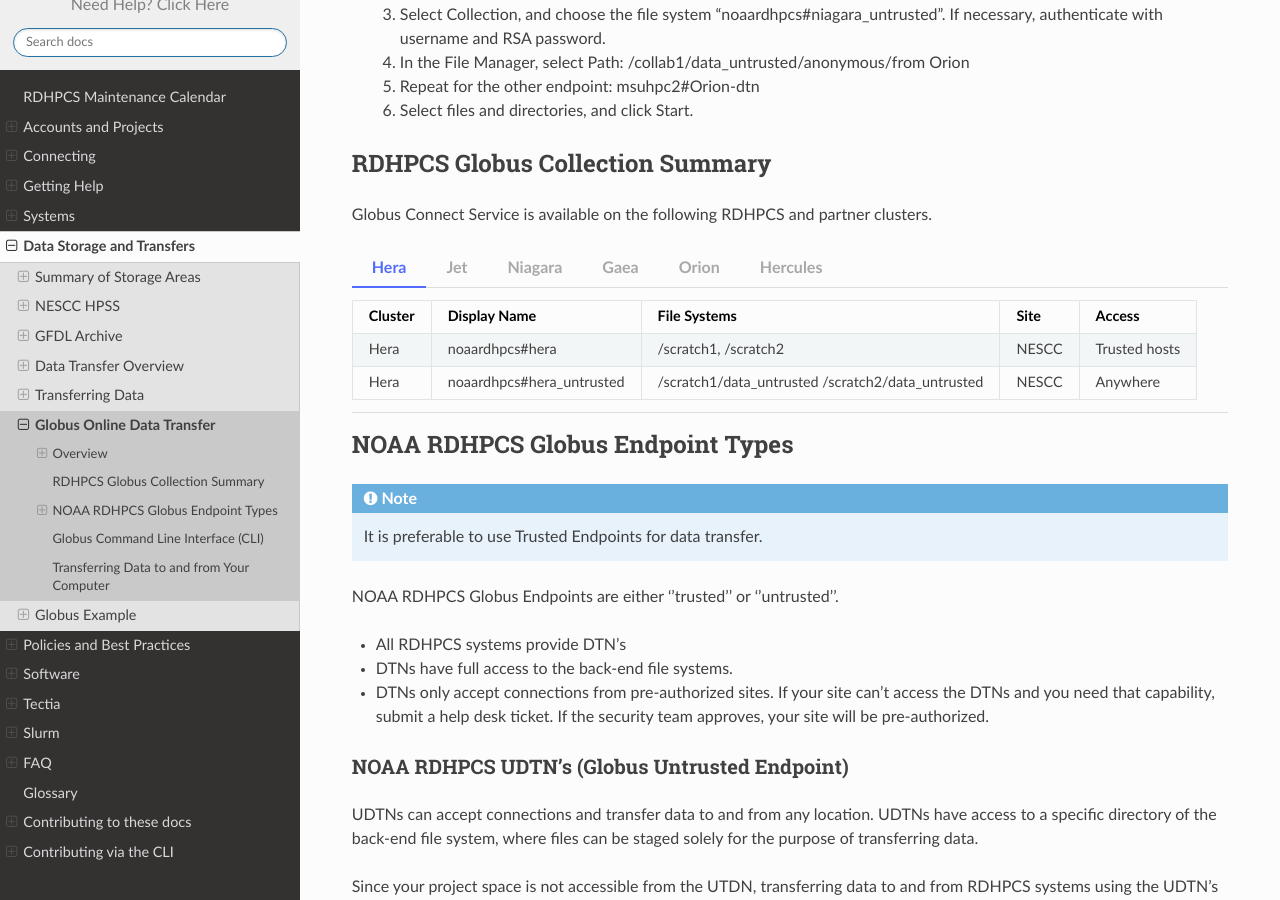
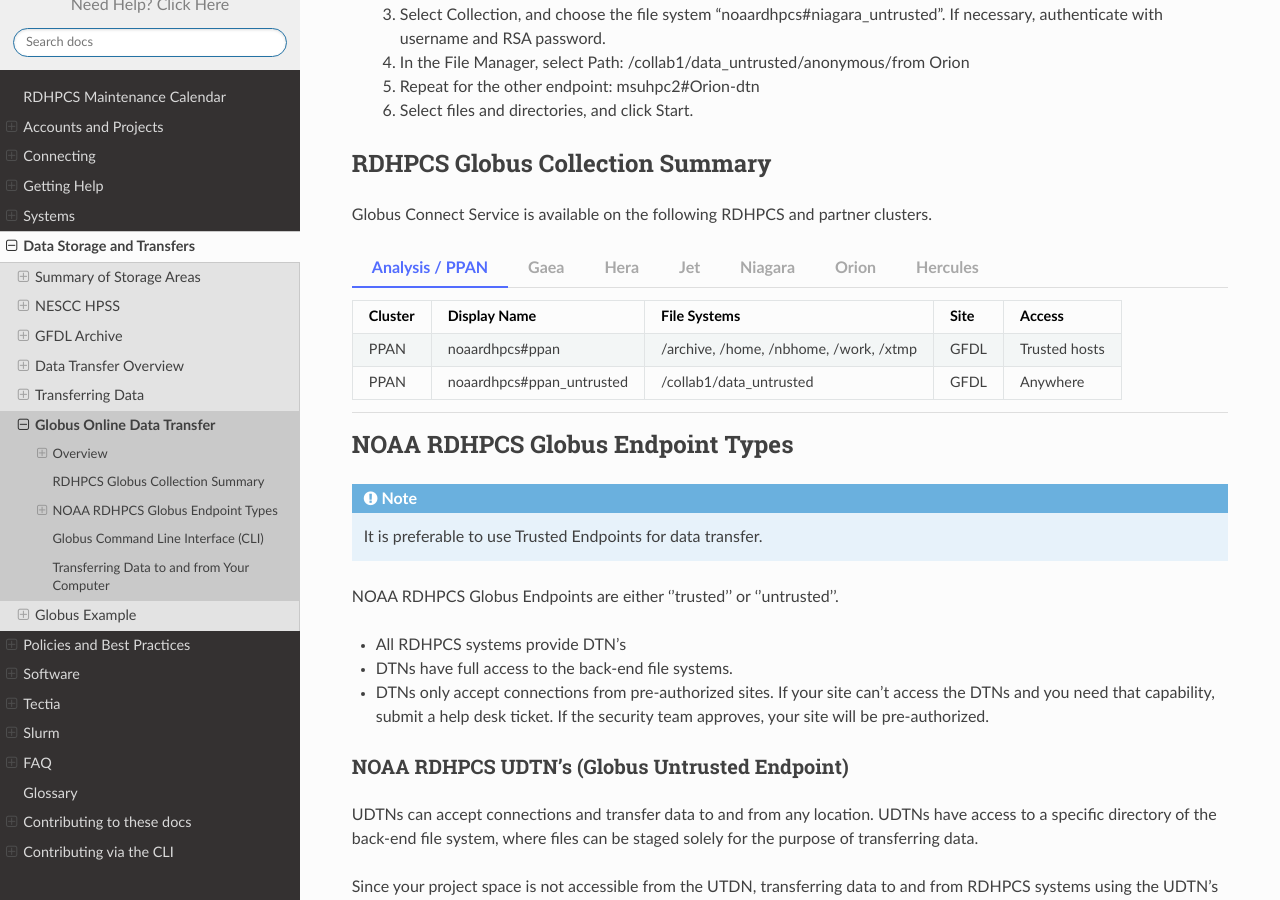
Before and after one commit to NOAA-RDHPCS/noaa-rdhpcs.github.io, a Sphinx documentation site: the page built from source/data/globus_online_data_transfer.rst, in a window 1280 px wide and 900 px high, scrolled down 815 px. Built offline with Sphinx 7.4.7 and the Read the Docs theme 2.0.0, drawn with Linux system fonts in a browser that asks for light colours.

Commit message:
Add Analysis/PPAN endpoint, correct minor bits in Summary table

```diff
--- a/source/data/globus_online_data_transfer.rst
+++ b/source/data/globus_online_data_transfer.rst
@@ -60,29 +60,51 @@ partner clusters.
 
 .. tab-set::
 
-  .. tab-item:: Hera
-    :sync: hera
+  .. tab-item:: Analysis / PPAN
+    :sync: analysis
 
     +-----------+----------------------------+--------------------------+---------+---------------+
     | Cluster   | Display Name               | File Systems             | Site    | Access        |
     +===========+============================+==========================+=========+===============+
-    | Hera      | noaardhpcs#hera            | /scratch1, /scratch2     | NESCC   | Trusted hosts |
+    | PPAN      | noaardhpcs#ppan            | /archive, /home,         | GFDL    | Trusted hosts |
+    |           |                            | /nbhome, /work, /xtmp    |         |               |
     +-----------+----------------------------+--------------------------+---------+---------------+
-    | Hera      | noaardhpcs#hera_untrusted  | /scratch1/data_untrusted | NESCC   | Anywhere      |
-    |           |                            | /scratch2/data_untrusted |         |               |
+    | PPAN      | noaardhpcs#ppan_untrusted  | /collab1/data_untrusted  | GFDL    | Anywhere      |
     +-----------+----------------------------+--------------------------+---------+---------------+
+
+  .. tab-item:: Gaea
+   :sync: gaea
+
+   +-----------+-------------------+--------------------+---------+---------------+
+   | Cluster   | Display Name      | File Systems       | Site    | Access        |
+   +===========+===================+====================+=========+===============+
+   | Gaea      | noaardhpcs#gaea   | /gpfs/f[56],       | NCRC    | Anywhere      |
+   |           |                   | $HOME              |         |               |
+   +-----------+-------------------+--------------------+---------+---------------+
+
+  .. tab-item:: Hera
+    :sync: hera
+
+    +-----------+----------------------------+---------------------------+---------+---------------+
+    | Cluster   | Display Name               | File Systems              | Site    | Access        |
+    +===========+============================+===========================+=========+===============+
+    | Hera      | noaardhpcs#hera            | /scratch1, /scratch2      | NESCC   | Trusted hosts |
+    +-----------+----------------------------+---------------------------+---------+---------------+
+    | Hera      | noaardhpcs#hera_untrusted  | /scratch1/data_untrusted, | NESCC   | Anywhere      |
+    |           |                            | /scratch2/data_untrusted  |         |               |
+    +-----------+----------------------------+---------------------------+---------+---------------+
 
   .. tab-item:: Jet
    :sync: jet
 
-   +-----------+----------------------------+--------------------------+---------+---------------+
-   | Cluster   | Display Name               | File Systems             | Site    | Access        |
-   +===========+============================+==========================+=========+===============+
-   | Jet       | noaardhpcs#jet             | /mnt/lfs4, /mnt/lfs5     | NESCC   | Trusted hosts |
-   +-----------+----------------------------+--------------------------+---------+---------------+
-   | Jet       | noaardhpcs#jet_untrusted   | /mnt/lfs4/data_untrusted | NESCC   | Anywhere      |
-   |           |                            | /mnt/lfs5/data_untrusted |         |               |
-   +-----------+----------------------------+--------------------------+---------+---------------+
+   +-----------+----------------------------+---------------------------+---------+---------------+
+   | Cluster   | Display Name               | File Systems              | Site    | Access        |
+   +===========+============================+===========================+=========+===============+
+   | Jet       | noaardhpcs#jet             | /mnt/lfs4, /mnt/lfs5      | NESCC   | Trusted hosts |
+   +-----------+----------------------------+---------------------------+---------+---------------+
+   | Jet       | noaardhpcs#jet_untrusted   | /mnt/lfs4/data_untrusted, | NESCC   | Anywhere      |
+   |           |                            | /mnt/lfs5/data_untrusted  |         |               |
+   +-----------+----------------------------+---------------------------+---------+---------------+
 
   .. tab-item:: Niagara
    :sync: niagara
@@ -112,7 +126,7 @@ partner clusters.
    +-----------+---------------------+--------------------+-------------------+---------------+
    | Cluster   | Display Name        | File Systems       | Site              | Access        |
    +===========+=====================+====================+===================+===============+
-   | orion     | msuhpc2#Orion-dtn   | /work, /work2      | Orion DTN at MSU  | Anywhere      |
+   | orion     | msuhpc2#orion-dtn   | /work, /work2      | Orion DTN at MSU  | Anywhere      |
    +-----------+---------------------+--------------------+-------------------+---------------+
 
 
@@ -122,7 +136,7 @@ partner clusters.
    +-----------+---------------------+--------------------+----------------------+---------------+
    | Cluster   | Display Name        | File Systems       | Site                 | Access        |
    +===========+=====================+====================+======================+===============+
-   | Hercules  | msuhpc2#Hercules    | /work, /work2      | Hercules DTN at MSU  | Anywhere      |
+   | Hercules  | msuhpc2#hercules    | /work, /work2      | Hercules DTN at MSU  | Anywhere      |
    +-----------+---------------------+--------------------+----------------------+---------------+
 
 NOAA RDHPCS Globus Endpoint Types
```
Also changed, not shown: other parts of source/data/globus_online_data_transfer.rst (+0 -8 lines).
